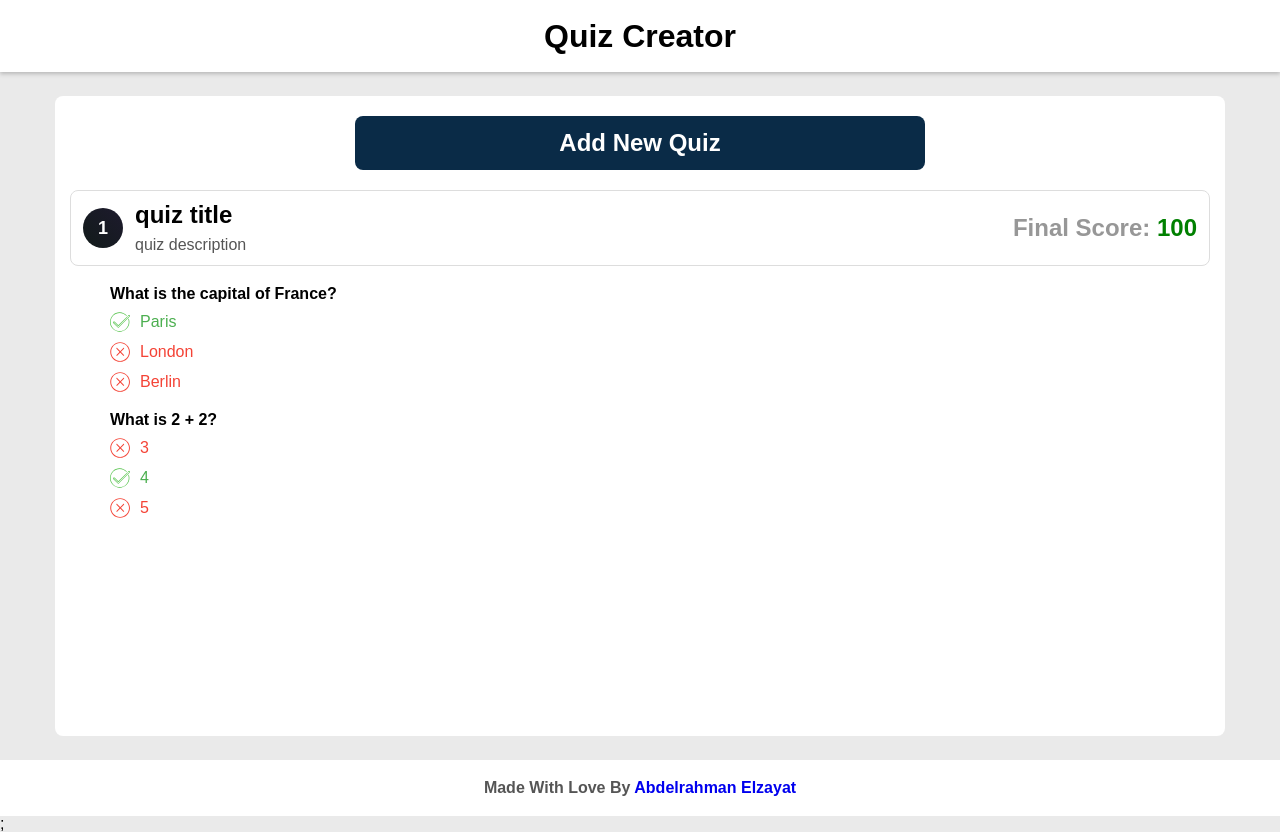
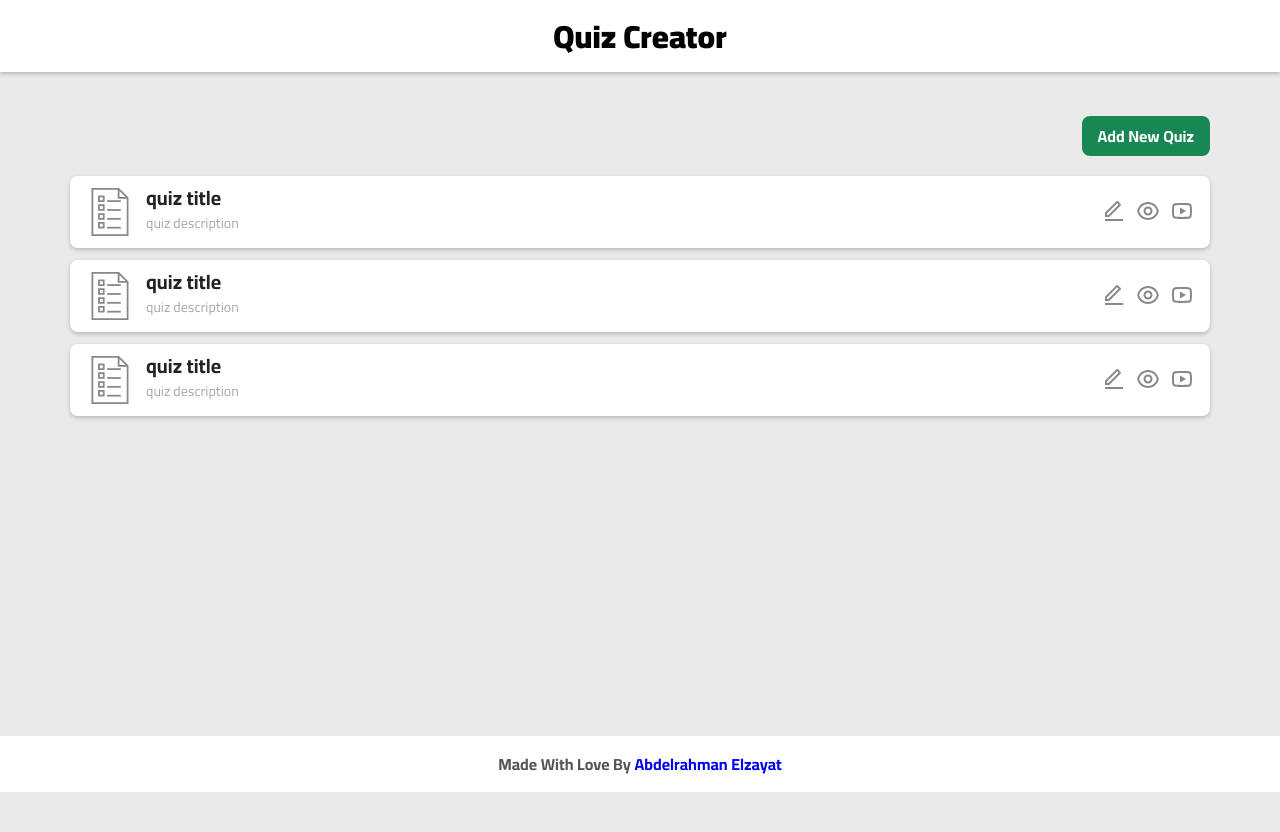
Before and after one commit to AbdelrahmanElzayat/quiz-creator, a React (Create React App) app: page / in a window 1280 px wide. After the commit the page ends 800 px from the top, so only its background shows below. Built offline with nearby package versions, Linux system fonts and the light colour scheme.

Commit message:
feat: redesign quiz card

```diff
--- a/src/App.js
+++ b/src/App.js
@@ -27,7 +27,7 @@ function App() {
   ]);
   return (
     <div className="App">
-      <RouterProvider router={router} />;
+      <RouterProvider router={router} />
     </div>
   );
 }
--- a/src/components/HomeComponents/quizCard/QuizCard.css
+++ b/src/components/HomeComponents/quizCard/QuizCard.css
@@ -1,12 +1,17 @@
-/* .quizCard {} */
+.quizCard {
+    background: #fff;
+    border-radius: 8px;
+    padding: 12px 16px;
+    box-shadow: 0 2px 4px rgba(184, 184, 184, 0.986);
+}
 
 .quizCard .quizHeader {
     display: flex;
     justify-content: space-between;
     align-items: center;
-    border: 1px solid #ddd;
-    padding: 12px;
-    border-radius: 8px;
+    /* border: 1px solid #ddd; */
+    /* padding: 12px; */
+    /* border-radius: 8px; */
 }
 .QuizScore{
     color: green;
@@ -18,60 +23,40 @@
 }
 .quizCard .quizName {
     display: flex;
-    align-items: center;
+    align-items: start;
     gap: 12px;
 }
 
 .quizName h3 {
-    font-size: 24px;
+    font-size: 20px;
+    color: #222;
+    font-weight: 700;
+
     /* line-height: 1.5; */
 }
 
 .quizName p {
-    color: #555;
+    color: #aaa;
+    font-weight: 400;
+    font-size: 14px;
+
 }
 
 .headerContent {
     display: flex;
     flex-direction: column;
+    gap: 8px;
+}
+
+.QuizOptions{
+    display: flex;
+    justify-content: center;
+    align-items: center;
     gap: 10px;
 }
-
-
-
-
-.quizBody {
-    margin-top: 20px;
-    padding-left: 40px;
+.QuizOptions button{
+    background: transparent;
+    border: none;
+    outline: none;
+    cursor: pointer;
 }
-
-.questionBlock {
-    margin-bottom: 20px;
-}
-
-.answersList {
-    list-style: none;
-    padding: 0;
-    margin: 10px 0 0 !important;
-}
-
-.answerItem {
-    display: flex;
-    align-items: center;
-    margin-bottom: 10px;
-    font-size: 1rem;
-}
-
-.answerItem.correct {
-    color: #4caf50;
-    /* Green for correct answers */
-}
-
-.answerItem.incorrect {
-    color: #f44336;
-    /* Red for incorrect answers */
-}
-
-.answerItem svg {
-    margin-right: 10px;
-}
--- a/src/components/HomeComponents/quizCard/QuizCard.jsx
+++ b/src/components/HomeComponents/quizCard/QuizCard.jsx
@@ -1,5 +1,4 @@
 import React from "react";
-import NumLi from "../../../ui/numLi/NumLi";
 import "./QuizCard.css";
 const QuizCard = () => {
   const questions = [
@@ -11,18 +10,20 @@ const QuizCard = () => {
     { question: "What is 2 + 2?", answers: ["3", "4", "5"], correct: "4" },
   ];
 
-  const CheckIcon = () => (
+  return (
+    <div className="quizCard">
+      <div className="quizHeader">
+        <div className="quizName">
           <svg
-      fill="#51c149"
-      height="20px"
-      width="20px"
+            width={48}
+            height={48}
+            fill="#888"
             version="1.1"
             id="Capa_1"
             xmlns="http://www.w3.org/2000/svg"
-      viewBox="0 0 512 512"
-      stroke="#51c149"
+            viewBox="0 0 403.48 403.48"
           >
-      <g id="SVGRepo_bgCarrier" stroke-width="0"></g>
+            <g id="SVGRepo_bgCarrier" strokeWidth="0"></g>
             <g
               id="SVGRepo_tracerCarrier"
               strokeLinecap="round"
@@ -30,79 +31,69 @@ const QuizCard = () => {
             ></g>
             <g id="SVGRepo_iconCarrier">
               <g>
-          <path d="M474.045,173.813c-4.201,1.371-6.494,5.888-5.123,10.088c7.571,23.199,11.411,47.457,11.411,72.1 c0,62.014-24.149,120.315-68,164.166s-102.153,68-164.167,68s-120.316-24.149-164.167-68S16,318.014,16,256 S40.149,135.684,84,91.833s102.153-68,164.167-68c32.889,0,64.668,6.734,94.455,20.017c28.781,12.834,54.287,31.108,75.81,54.315 c3.004,3.239,8.066,3.431,11.306,0.425c3.24-3.004,3.43-8.065,0.426-11.306c-23-24.799-50.26-44.328-81.024-58.047 C317.287,15.035,283.316,7.833,248.167,7.833c-66.288,0-128.608,25.813-175.48,72.687C25.814,127.392,0,189.712,0,256 c0,66.287,25.814,128.607,72.687,175.479c46.872,46.873,109.192,72.687,175.48,72.687s128.608-25.813,175.48-72.687 c46.873-46.872,72.687-109.192,72.687-175.479c0-26.332-4.105-52.26-12.201-77.064 C482.762,174.736,478.245,172.445,474.045,173.813z"></path>{" "}
-          <path d="M504.969,83.262c-4.532-4.538-10.563-7.037-16.98-7.037s-12.448,2.499-16.978,7.034l-7.161,7.161 c-3.124,3.124-3.124,8.189,0,11.313c3.124,3.123,8.19,3.124,11.314-0.001l7.164-7.164c1.51-1.512,3.52-2.344,5.66-2.344 s4.15,0.832,5.664,2.348c1.514,1.514,2.348,3.524,2.348,5.663s-0.834,4.149-2.348,5.663L217.802,381.75 c-1.51,1.512-3.52,2.344-5.66,2.344s-4.15-0.832-5.664-2.348L98.747,274.015c-1.514-1.514-2.348-3.524-2.348-5.663 c0-2.138,0.834-4.149,2.351-5.667c1.51-1.512,3.52-2.344,5.66-2.344s4.15,0.832,5.664,2.348l96.411,96.411 c1.5,1.5,3.535,2.343,5.657,2.343s4.157-0.843,5.657-2.343l234.849-234.849c3.125-3.125,3.125-8.189,0-11.314 c-3.124-3.123-8.189-3.123-11.313,0L212.142,342.129l-90.75-90.751c-4.533-4.538-10.563-7.037-16.98-7.037 s-12.448,2.499-16.978,7.034c-4.536,4.536-7.034,10.565-7.034,16.977c0,6.412,2.498,12.441,7.034,16.978l107.728,107.728 c4.532,4.538,10.563,7.037,16.98,7.037c6.417,0,12.448-2.499,16.977-7.033l275.847-275.848c4.536-4.536,7.034-10.565,7.034-16.978 S509.502,87.794,504.969,83.262z"></path>{" "}
+                <path d="M277.271,0H46.176v403.48h311.129V80.035L277.271,0z M281.664,25.607l50.033,50.034h-50.033V25.607z M61.176,388.48V15 h205.489v75.641h75.641v297.84H61.176z"></path>
+                <path d="M101.439,117.58h55.18V62.4h-55.18V117.58z M116.439,77.4h25.18v25.18h-25.18V77.4z"></path>
+                <path d="M101.439,192.08h55.18V136.9h-55.18V192.08z M116.439,151.9h25.18v25.18h-25.18V151.9z"></path>
+                <path d="M101.439,266.581h55.18V211.4h-55.18V266.581z M116.439,226.4h25.18v25.181h-25.18V226.4z"></path>
+                <path d="M101.439,341.081h55.18v-55.18h-55.18V341.081z M116.439,300.901h25.18v25.18h-25.18V300.901z"></path>
+                <rect
+                  x="177.835"
+                  y="326.081"
+                  width="114.688"
+                  height="15"
+                ></rect>{" "}
+                <rect
+                  x="177.835"
+                  y="251.581"
+                  width="114.688"
+                  height="15"
+                ></rect>{" "}
+                <rect x="177.835" y="177.08" width="114.688" height="15"></rect>{" "}
+                <rect x="177.835" y="102.58" width="114.688" height="15"></rect>{" "}
               </g>
             </g>
           </svg>
-  );
 
-  const XIcon = () => (
-    <svg
-      height="20px"
-      width="20px"
-      viewBox="0 0 1024 1024"
-      fill="currentcolor"
-      class="icon"
-      version="1.1"
-      xmlns="http://www.w3.org/2000/svg"
-    >
-      <g id="SVGRepo_bgCarrier" stroke-width="0"></g>
-      <g
-        id="SVGRepo_tracerCarrier"
-        stroke-linecap="round"
-        stroke-linejoin="round"
-      ></g>
-      <g id="SVGRepo_iconCarrier">
-        <path
-          d="M332 663.2c-9.6 9.6-9.6 25.6 0 35.2s25.6 9.6 35.2 0l349.6-356c9.6-9.6 9.6-25.6 0-35.2s-25.6-9.6-35.2 0L332 663.2z"
-          fill=""
-        ></path>
-        <path
-          d="M681.6 698.4c9.6 9.6 25.6 9.6 35.2 0s9.6-25.6 0-35.2L367.2 307.2c-9.6-9.6-25.6-9.6-35.2 0s-9.6 25.6 0 35.2l349.6 356z"
-          fill=""
-        ></path>
-        <path
-          d="M516.8 1014.4c-277.6 0-503.2-225.6-503.2-503.2S239.2 7.2 516.8 7.2s503.2 225.6 503.2 503.2-225.6 504-503.2 504z m0-959.2c-251.2 0-455.2 204.8-455.2 456s204 455.2 455.2 455.2 455.2-204 455.2-455.2-204-456-455.2-456z"
-          fill=""
-        ></path>
-      </g>
-    </svg>
-  );
-  return (
-    <div className="quizCard">
-      <div className="quizHeader">
-        <div className="quizName">
-          <NumLi num={1} />
           <div className="headerContent">
             <h3>quiz title</h3>
             <p>quiz description</p>
           </div>
         </div>
-        <div className="QuizScore">
-          <span>Final Score:</span> 100
+        <div className="QuizOptions">
+          <button title="edit">
+            <svg
+              width={24}
+              height={24}
+              xmlns="http://www.w3.org/2000/svg"
+              viewBox="0 0 24 24"
+              fill="#888"
+            >
+              <path d="M6.41421 15.89L16.5563 5.74785L15.1421 4.33363L5 14.4758V15.89H6.41421ZM7.24264 17.89H3V13.6473L14.435 2.21231C14.8256 1.82179 15.4587 1.82179 15.8492 2.21231L18.6777 5.04074C19.0682 5.43126 19.0682 6.06443 18.6777 6.45495L7.24264 17.89ZM3 19.89H21V21.89H3V19.89Z"></path>
+            </svg>
+          </button>
+          <button title="view">
+            <svg
+              width={24}
+              height={24}
+              xmlns="http://www.w3.org/2000/svg"
+              viewBox="0 0 24 24"
+              fill="#888"
+            >
+              <path d="M12.0003 3C17.3924 3 21.8784 6.87976 22.8189 12C21.8784 17.1202 17.3924 21 12.0003 21C6.60812 21 2.12215 17.1202 1.18164 12C2.12215 6.87976 6.60812 3 12.0003 3ZM12.0003 19C16.2359 19 19.8603 16.052 20.7777 12C19.8603 7.94803 16.2359 5 12.0003 5C7.7646 5 4.14022 7.94803 3.22278 12C4.14022 16.052 7.7646 19 12.0003 19ZM12.0003 16.5C9.51498 16.5 7.50026 14.4853 7.50026 12C7.50026 9.51472 9.51498 7.5 12.0003 7.5C14.4855 7.5 16.5003 9.51472 16.5003 12C16.5003 14.4853 14.4855 16.5 12.0003 16.5ZM12.0003 14.5C13.381 14.5 14.5003 13.3807 14.5003 12C14.5003 10.6193 13.381 9.5 12.0003 9.5C10.6196 9.5 9.50026 10.6193 9.50026 12C9.50026 13.3807 10.6196 14.5 12.0003 14.5Z"></path>
+            </svg>
+          </button>
+          <button title="youtube">
+            <svg
+              width={24}
+              height={24}
+              xmlns="http://www.w3.org/2000/svg"
+              viewBox="0 0 24 24"
+              fill="#888"
+            >
+              <path d="M19.6069 6.99482C19.5307 6.69695 19.3152 6.47221 19.0684 6.40288C18.6299 6.28062 16.501 6 12.001 6C7.50098 6 5.37252 6.28073 4.93225 6.40323C4.68776 6.47123 4.4723 6.69593 4.3951 6.99482C4.2863 7.41923 4.00098 9.19595 4.00098 12C4.00098 14.804 4.2863 16.5808 4.3954 17.0064C4.47126 17.3031 4.68676 17.5278 4.93251 17.5968C5.37252 17.7193 7.50098 18 12.001 18C16.501 18 18.6299 17.7194 19.0697 17.5968C19.3142 17.5288 19.5297 17.3041 19.6069 17.0052C19.7157 16.5808 20.001 14.8 20.001 12C20.001 9.2 19.7157 7.41923 19.6069 6.99482ZM21.5442 6.49818C22.001 8.28 22.001 12 22.001 12C22.001 12 22.001 15.72 21.5442 17.5018C21.2897 18.4873 20.547 19.2618 19.6056 19.5236C17.8971 20 12.001 20 12.001 20C12.001 20 6.10837 20 4.39637 19.5236C3.45146 19.2582 2.70879 18.4836 2.45774 17.5018C2.00098 15.72 2.00098 12 2.00098 12C2.00098 12 2.00098 8.28 2.45774 6.49818C2.71227 5.51273 3.45495 4.73818 4.39637 4.47636C6.10837 4 12.001 4 12.001 4C12.001 4 17.8971 4 19.6056 4.47636C20.5505 4.74182 21.2932 5.51636 21.5442 6.49818ZM10.001 15.5V8.5L16.001 12L10.001 15.5Z"></path>
+            </svg>
+          </button>
         </div>
-      </div>
-
-      <div className="quizBody">
-        {questions.map((q, index) => (
-          <div key={index} className="questionBlock">
-            <h4>{q.question}</h4>
-            <ul className="answersList">
-              {q.answers.map((answer, i) => (
-                <li
-                  key={i}
-                  className={`answerItem ${
-                    answer === q.correct ? "correct" : "incorrect"
-                  }`}
-                >
-                  {answer === q.correct ? <CheckIcon /> : <XIcon />}
-                  {answer}
-                </li>
-              ))}
-            </ul>
-          </div>
-        ))}
       </div>
     </div>
   );
--- a/src/components/HomeComponents/quizList/QuizList.css
+++ b/src/components/HomeComponents/quizList/QuizList.css
@@ -1,3 +1,6 @@
 .quizList{
     margin: 20px 0;
+    display: flex;
+    flex-direction: column;
+    gap: 12px;
 }
--- a/src/components/HomeComponents/quizList/QuizList.jsx
+++ b/src/components/HomeComponents/quizList/QuizList.jsx
@@ -5,6 +5,8 @@ const QuizList = () => {
   return (
     <div className='quizList'>
         <QuizCard/>
+        <QuizCard/>
+        <QuizCard/>
     </div>
   )
 }
--- a/src/components/Layouts/Layout.css
+++ b/src/components/Layouts/Layout.css
@@ -1,6 +1,6 @@
 .main{
     min-height: 80vh;
-    background: #fff;
+    /* background: #fff; */
     border-radius: 8px;
     padding: 20px 15px;
 }
--- a/src/components/footer/Footer.css
+++ b/src/components/footer/Footer.css
@@ -1,5 +1,5 @@
 .footer {
-    margin-top: 1.5rem;
+    /* margin-top: 1.5rem; */
     /* margin-bottom: 1.5rem; */
     background: #fff;
     /* border-radius: 8px; */
--- a/src/components/footer/Footer.jsx
+++ b/src/components/footer/Footer.jsx
@@ -14,6 +14,6 @@ const Footer = () => {
       </p>
     </footer>
   );
-};
+}
 
 export default Footer;
--- a/src/index.css
+++ b/src/index.css
@@ -1,3 +1,5 @@
+@import url('https://fonts.googleapis.com/css2?family=Cairo:wght@200..1000&family=El+Messiri:wght@400;500;600;700&display=swap');
+
 :root {
   --color-primary: #0A2B47;
   --color-secondary: #E3BF5C;
@@ -11,7 +13,7 @@
 }
 
 html {
-  font-family: Arial, Helvetica, sans-serif !important;
+  font-family: 'Cairo', sans-serif !important;
   font-size: 16px;
   font-weight: 400;
   line-height: 1;
@@ -19,7 +21,7 @@ html {
 }
 
 body {
-  font-family: Arial, Helvetica, sans-serif !important;
+  font-family: 'Cairo', sans-serif !important;
   font-size: 16px;
   font-weight: 400;
   line-height: 1;
--- a/src/pages/home/Home.css
+++ b/src/pages/home/Home.css
@@ -12,16 +12,16 @@
 
 .addQuiz a {
     display: block;
-    width: 50%;
+    width: fit-content;
     text-align: center;
-    margin: auto;
+    margin-left: auto;
     text-decoration: none;
-    background: var(--color-primary);
+    background: #198754;
     color: #fff;
-    padding: 15px 50px;
+    padding: 12px 16px;
     border-radius: 8px;
     font-weight: bold;
-    font-size: 24px;
+    font-size: 16px;
 }
 
 .addQuiz a:hover {
--- a/src/ui/numLi/NumLi.css
+++ /dev/null
@@ -1,25 +0,0 @@
-.numLi{
-    background: linear-gradient(45deg, #121b1a, #1d1a2d);
-    border-radius: 50%;
-    width: 40px;
-    height: 40px;
-    display: flex;
-    align-items: center;
-    justify-content: center;
-}
-.numLi span{
-    color: #fff;
-    text-align: center;
-    font-size: 18px;
-    font-weight: 700;
-    line-height: 160%; /* 28.8px */
-}
-@media(max-width:767px){
-    .numLi{
-        width: 25px;
-        height: 25px;
-    }
-    .numLi span{
-        font-size: 12px;
-    }
-}
--- a/src/ui/numLi/NumLi.js
+++ /dev/null
@@ -1,9 +0,0 @@
-import React from 'react'
-import './NumLi.css'
-const NumLi = (props) => {
-  return (
-    <div className='numLi'><span>{props.num}</span></div>
-  )
-}
-
-export default NumLi
```
Lines whose indentation alone changed are shown as unchanged.
